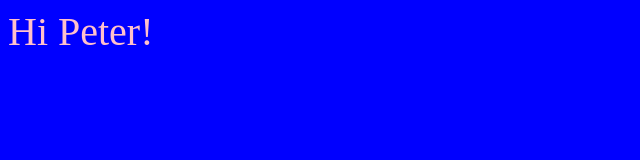
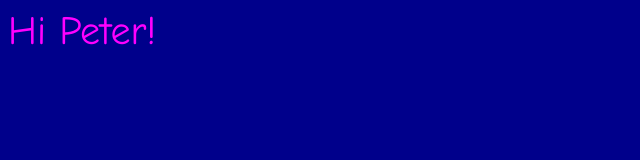
Before and after one commit to kazanowskaa/kazanowskaa.github.io, a plain HTML site: page index.html in a window 1280 px wide. Shown: the whole page, without its empty margins (0-640 px from the left). Drawn offline with Linux system fonts and the light colour scheme.

Commit message:
Update ola.css

```diff
--- a/ola.css
+++ b/ola.css
@@ -1,6 +1,6 @@
 body {
-    background-color: blue;
-    font-family: "Comic Sans";
+    background-color: darkblue;
+    font-family: "Comic Sans MS";
     font-size: 40px;
-    color: pink;
+    color: fuchsia;
 }
```
